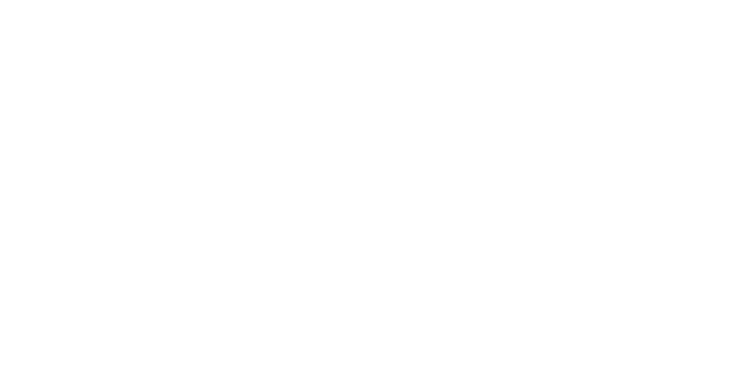
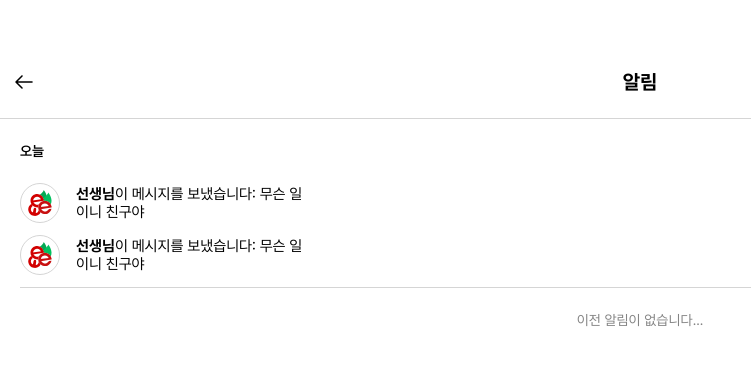
Before and after one commit to Team-Weero/weero-client, a React (Vite) app: page /alarm in a window 1280 px wide. Before the commit this address had no page. Shown: the top 366 px of the page, without its empty margins (0-751 px from the left). Built offline with nearby package versions, Linux system fonts and the light colour scheme.

Commit message:
feat: alarm page publishing

```diff
--- a/src/App.tsx
+++ b/src/App.tsx
@@ -5,6 +5,7 @@
 import WritePost from "./page/community/WritePost";
 import ScrollToTop from "./components/ScrollToTop";
 import Community from "./page/community/Community";
+import AlarmPage from "./page/alarm/AlarmPage";
 
 function App() {
   return (
@@ -15,6 +16,7 @@
         <Route path="/wee-detail" element={<WeeDetail />} />
         <Route path="/write-post" element={<WritePost />} />
         <Route path="/community" element={<Community />} />
+        <Route path="/alarm" element={<AlarmPage />} />
       </Routes>
     </BrowserRouter>
   );
--- /dev/null
+++ b/src/components/alarm/AlarmContainer.tsx
@@ -0,0 +1,35 @@
+import styled from "@emotion/styled";
+import { theme } from "../../style/theme";
+import AlarmItem from "./AlarmItem";
+
+const AlarmContainer = () => {
+  return (
+    <Container>
+      <Time>오늘</Time>
+      <ItemWrap>
+        <AlarmItem />
+        <AlarmItem />
+      </ItemWrap>
+    </Container>
+  );
+};
+
+const ItemWrap = styled.div`
+  display: flex;
+  flex-direction: column;
+  gap: 12px;
+`;
+const Time = styled.div`
+  padding-bottom: 24px;
+`;
+const Container = styled.div`
+  width: 100%;
+  display: flex;
+  flex-direction: column;
+  font-size: 14px;
+  font-weight: 600;
+  border-bottom: 1px solid ${theme.color.gray[3]};
+  padding-bottom: 12px;
+`;
+
+export default AlarmContainer;
--- /dev/null
+++ b/src/components/alarm/AlarmItem.tsx
@@ -0,0 +1,45 @@
+import styled from "@emotion/styled";
+import { theme } from "../../style/theme";
+import logo from "../../assets/logo.svg";
+
+const AlarmItem = () => {
+  return (
+    <Container>
+      <Profile>
+        <img src={logo} alt="프로필" />
+      </Profile>
+      <Content>
+        <b>선생님</b>이 메시지를 보냈습니다: 무슨 일이니 친구야
+      </Content>
+    </Container>
+  );
+};
+
+const Content = styled.div`
+  width: 232px;
+  font-size: 15px;
+  font-weight: 400;
+`;
+const Profile = styled.div`
+  width: 40px;
+  height: 40px;
+  border: 1px solid ${theme.color.gray[3]};
+  border-radius: 100px;
+  background-color: white;
+  display: flex;
+  justify-content: center;
+  align-items: center;
+  img {
+    width: 24px;
+    height: 26px;
+  }
+`;
+const Container = styled.div`
+  height: 40px;
+  display: flex;
+  flex-direction: row;
+  gap: 16px;
+  align-items: center;
+`;
+
+export default AlarmItem;
--- a/src/components/system/NavBar.tsx
+++ b/src/components/system/NavBar.tsx
@@ -37,7 +37,10 @@
         <Wrap>
           <h2>{text}</h2>
           <IconWrap>
-            <img src={bell} alt="알림" />
+            <Link to="/alarm">
+              <img src={bell} alt="알림" />
+            </Link>
+
             <MypageIcon>
               <img src={person} alt="마이페이지" />
             </MypageIcon>
--- /dev/null
+++ b/src/page/alarm/AlarmPage.tsx
@@ -0,0 +1,61 @@
+import React from "react";
+import styled from "@emotion/styled";
+import { Link } from "react-router-dom";
+import arrow from "../../assets/arrow.svg";
+import { theme } from "../../style/theme";
+import AlarmContainer from "../../components/alarm/AlarmContainer";
+import AlarmItem from "../../components/alarm/AlarmItem";
+
+const AlarmPage = () => {
+  return (
+    <Container>
+      <TopSection>
+        <Link to="/wee-community">
+          <img src={arrow} alt="뒤로 가기" />
+        </Link>
+        알림
+      </TopSection>
+      <AlarmSection>
+        <AlarmContainer></AlarmContainer>
+      </AlarmSection>
+      <NoAlarm>이전 알림이 없습니다...</NoAlarm>
+    </Container>
+  );
+};
+
+const NoAlarm = styled.div`
+  width: 100%;
+  display: flex;
+  justify-content: center;
+  font-size: 14px;
+  font-weight: 400;
+  color: ${theme.color.gray[1]};
+`;
+const AlarmSection = styled.section`
+  width: 100%;
+  padding: 24px 20px;
+`;
+const TopSection = styled.section`
+  width: 100%;
+  display: flex;
+  justify-content: center;
+  position: relative;
+  font-size: 20px;
+  font-weight: 700;
+  color: black;
+  img {
+    position: absolute;
+    left: 12px;
+  }
+  padding-bottom: 24px;
+  border-bottom: 1px solid ${theme.color.gray[3]};
+  padding: 70px 0 24px 0;
+`;
+const Container = styled.div`
+  width: 100vw;
+  height: 100vh;
+  display: flex;
+  flex-direction: column;
+`;
+
+export default AlarmPage;
```
